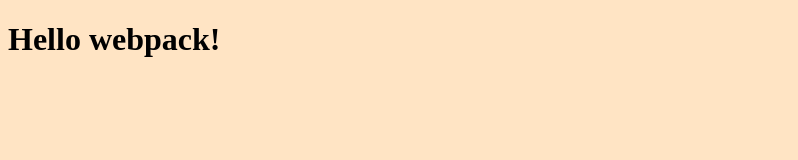
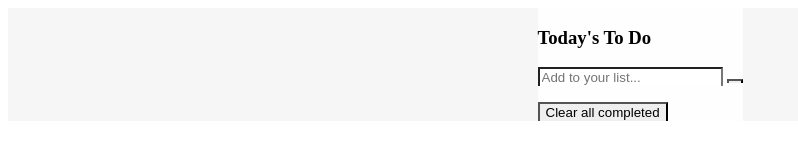
Before and after one commit to mohamedSabry0/todo-list-2, a website built with webpack: page src/index.html in a window 1280 px wide. Shown: the whole page, without its empty margins (0-798 px from the left). Built offline with nearby package versions, Linux system fonts and the light colour scheme.

Commit message:
finish basic html structure:

```diff
--- a/src/index.html
+++ b/src/index.html
@@ -3,9 +3,18 @@
 <head>
     <meta charset="UTF-8">
     <meta name="viewport" content="width=device-width, initial-scale=1.0">
-    <title>Wbpack Exercise</title>
+    <title>Todo App: Second Gen</title>
 </head>
 <body>
-    <h1>Hello webpack!</h1>
+    <section class="main">
+        <div class="list-box">
+            <h3>Today's To Do</h3>
+            <input type="text" value="" placeholder="Add to your list...">
+            <button class="refresh"></button>
+            <ul id="list">
+            </ul>
+            <button class="clear-btn">Clear all completed</button>
+        </div>
+    </section>
 </body>
 </html>
--- a/src/index.js
+++ b/src/index.js
@@ -1,14 +1,29 @@
-// import _ from 'lodash';
 import './style.css';
-function component() {
-  const element = document.createElement('div');
 
-  // Lodash, imported
+const listElem = document.getElementById('list');
 
-  // element.innerHTML = _.join(['Hello', 'webpack'], ' ');
-  element.classList.add('hello');
+const tasksList = [
+  {
+    description: 'test 1',
+    completed: true,
+    index:2
+  },
+  {
+    description: 'test 2',
+    completed: true,
+    index:0
+  },
+  {
+    description: 'test 3',
+    completed: false,
+    index:1
+  }
+]
 
-  return element;
-}
+tasksList.sort((a, b)=>{
+  return a.index - b.index;
+})
 
-document.body.appendChild(component());
+tasksList.forEach((task) => {
+
+})
--- a/src/style.css
+++ b/src/style.css
@@ -1,7 +1,17 @@
-.hello {
-  color: rgb(58, 107, 180);
+.main {
+  background-color: #f6f6f6;
+  display: flex;
+  justify-content: center;
 }
 
-body {
-  background-color: bisque;
+.list-box {
+  background-color: #fefefe;
 }
+
+.list-box input {
+
+}
+
+.list-box > * {
+  border-bottom: #aaa;
+}
--- a/webpack.config.js
+++ b/webpack.config.js
@@ -2,6 +2,7 @@ const path = require('path');
 const HtmlWebpackPlugin = require('html-webpack-plugin');
 
 module.exports = {
+  mode: 'development',
   entry: './src/index.js',
   plugins: [
     new HtmlWebpackPlugin({
@@ -17,6 +18,10 @@ module.exports = {
   output: {
     filename: 'main.js',
     path: path.resolve(__dirname, 'dist'),
+  },
+
+  performance: {
+    hints: false,
   },
 
   module: {
```
Also changed, not shown: 1 other file.
